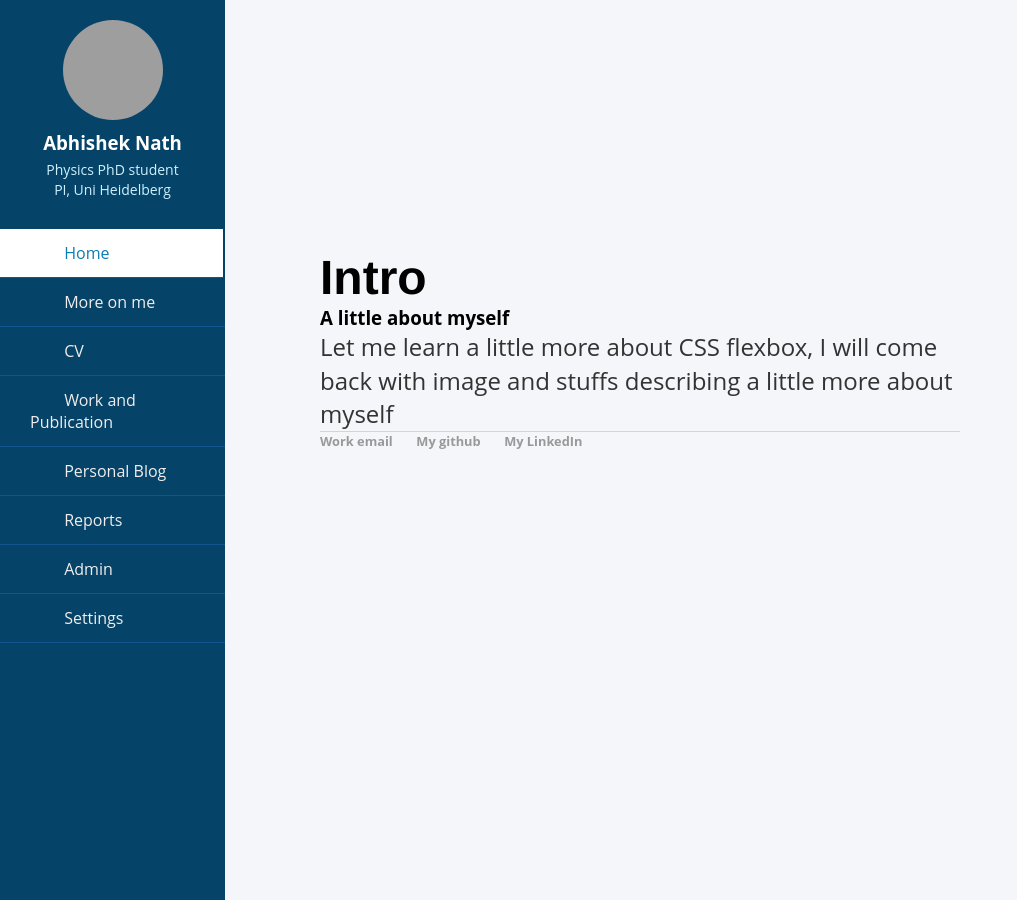
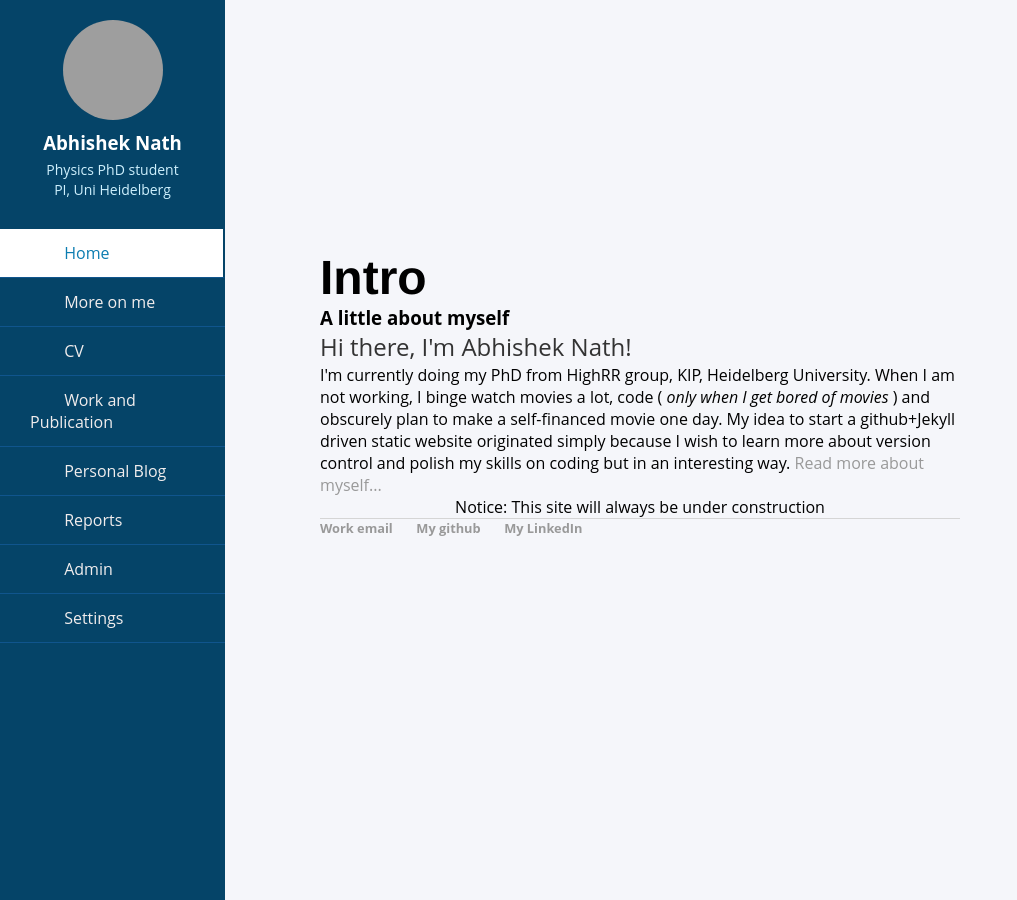
Before and after one commit to an15ms157/abhishek.github.io, a Jekyll site: the page built from about/index.html, in a window 1280 px wide. Shown: the whole page, without its empty margins (0-1017 px from the left). Built offline with Jekyll 4.4.1, drawn with Linux system fonts in a browser that asks for light colours; grey boxes are pictures that could not be loaded.

Commit message:
Update index.html

```diff
--- a/about/index.html
+++ b/about/index.html
@@ -6,6 +6,11 @@ title: Intro
 	<ul>
 	<h3>A little about myself</h3>
 
-    <p>
-    Let me learn a little more about CSS flexbox, I will come back with image and stuffs describing a little more about myself
-	</p>
+<!-- THIS IS HOW YOU CAN COMMENT OUT IN HTML-->
+<p>
+  Hi there, I'm Abhishek Nath!</p>
+	I'm currently doing my PhD from HighRR group, KIP, Heidelberg University. When I am not working, I binge watch movies a lot, code (<em> only when I get bored of movies </em>) and
+	    obscurely plan to make a self-financed movie one day. My idea to start a github+Jekyll driven static website originated simply because
+I wish to learn more about version control and polish my skills on coding but in an interesting way. <a href="/about">Read more about myself...</a>
+</p>
+<div id="homepage"> Notice: This site will always be under construction  </div>
```
